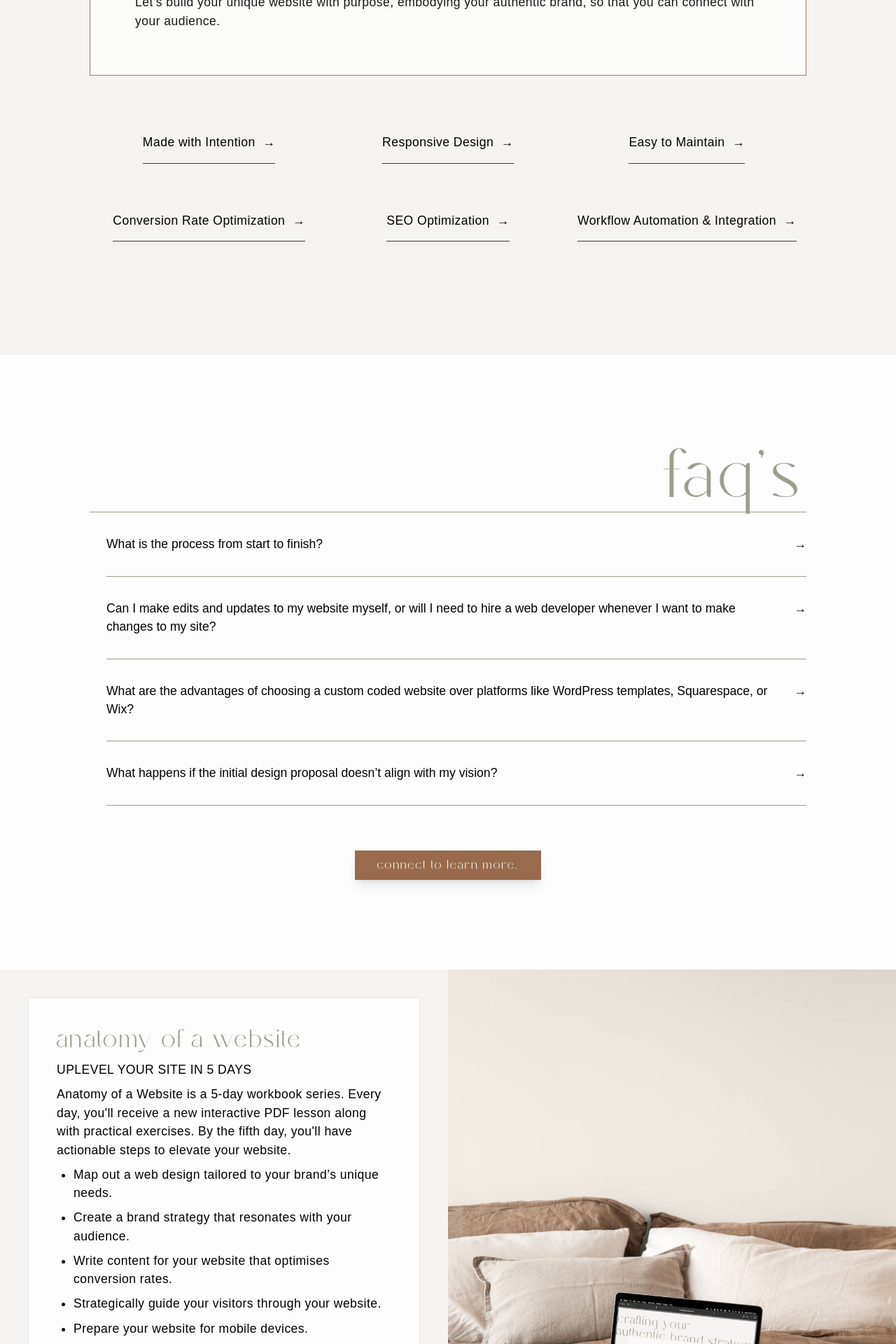
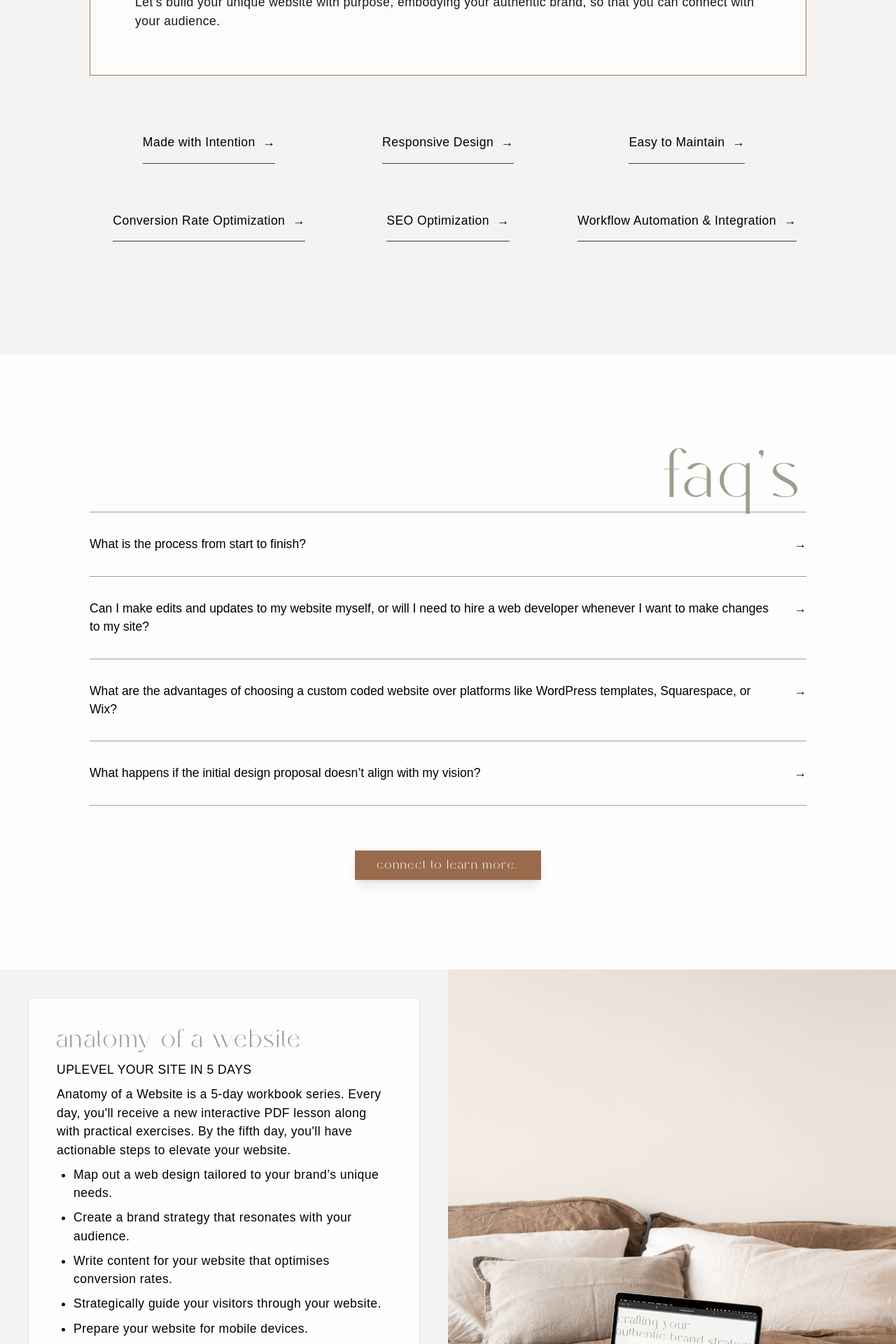
Before and after one commit to brittwoodard/embodied-creative, a Jekyll site: the page built from index.html, in a window 1280 px wide. Shown: the part 2089-4009 px from the top of the page at 70% size. Built offline with Jekyll 4.4.1, drawn with Linux system fonts in a browser that asks for light colours; nearby versions of some CDN libraries; some web fonts are replaced.

Commit message:
minor tweaks

```diff
--- a/_includes/faq.html
+++ b/_includes/faq.html
@@ -1,6 +1,6 @@
 <section class="p-10p">
     <h2 class="heading-md text-right border-b border-dark">FAQ's</h2>
-    <ul class="list-none">
+    <ul class="list-none ml-0">
         {% for item in site.data.faq-settings.faq %}
         <li x-data="{ open: false }" class="border-b border-dark my-8">
             <button @click="open = ! open" class="flex justify-between w-full">
--- a/_includes/lead-magnet-anatomy-of-a-website.html
+++ b/_includes/lead-magnet-anatomy-of-a-website.html
@@ -1,8 +1,8 @@
 <section class="grid md:grid-cols-5 lg:grid-cols-2 bg-medium">
     <div class="bg-image-style min-h-[60vh] md:hidden border-b border-black"
         style="background-image: url('/images/samkalpa-portfolio-2.jpg');background-position: 50% 70%;"></div>
-    <div class="p-10 md:col-span-4 lg:col-span-1">
-        <div class="p-10 bg-light border">
+    <div class="p-5p md:p-10 md:col-span-4 lg:col-span-1">
+        <div class="p-5p md:p-10 bg-light border">
             <h2 class="text-4xl mb-[0.25em]">Anatomy Of A Website</h2>
             <p class="uppercase mb-[0.5em]">Uplevel Your Site In 5 Days</p>
             <p class="mb-[0.5em]">Anatomy of a Website is a 5-day workbook series. Every day, you'll receive a new
--- a/assets/css/output-style.css
+++ b/assets/css/output-style.css
@@ -863,6 +863,9 @@
 .mt-\[75\%\] {
   margin-top: 75%;
 }
+.ml-0 {
+  margin-left: 0px;
+}
 .block {
   display: block;
 }
@@ -1529,6 +1532,9 @@
     --tw-bg-opacity: 1;
     background-color: rgb(253 253 253 / var(--tw-bg-opacity));
   }
+  .md\:p-10 {
+    padding: 2.5rem;
+  }
   .md\:text-8xl {
     font-size: 6rem;
     line-height: 1;
```
